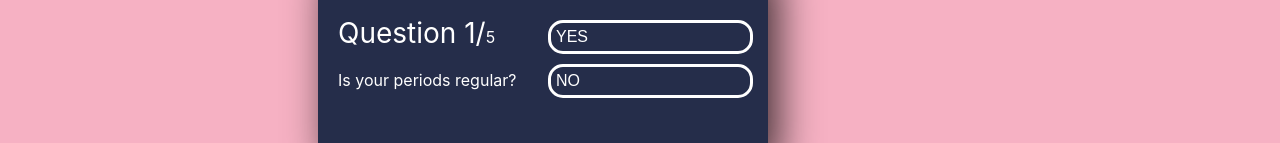
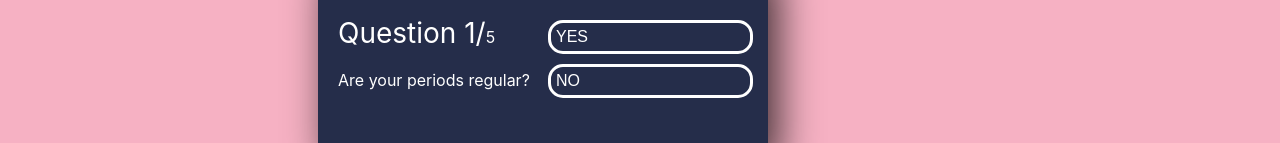
Before and after one commit to Feminine-Divine/periodo, a Next.js app in the folder periodo/: page /analysis in a window 1280 px wide. Shown: the part 201-344 px from the top of the page. Built offline with nearby package versions, Linux system fonts and the light colour scheme.

Commit message:
solved grammatical issues

```diff
--- a/periodo/components/analysis/Analysis.js
+++ b/periodo/components/analysis/Analysis.js
@@ -8,7 +8,7 @@ import styles from "./Analysis.module.css"
 const Analysis=()=>{
 	const questions = [
 		{
-			questionText: 'Is your periods regular?',
+			questionText: 'Are your periods regular?',
 			answerOptions: [
 				{ answerText: 'YES', isCorrect: true },
 				{ answerText: 'NO', isCorrect: true },
@@ -25,7 +25,7 @@ const Analysis=()=>{
 			],
 		},
 		{
-			questionText: 'How many days does it last?',
+			questionText: 'How many days does it last for?',
 			answerOptions: [
 				{ answerText: 'Less than 3', isCorrect: true },
 				{ answerText: '3 to 5', isCorrect: true },
```
